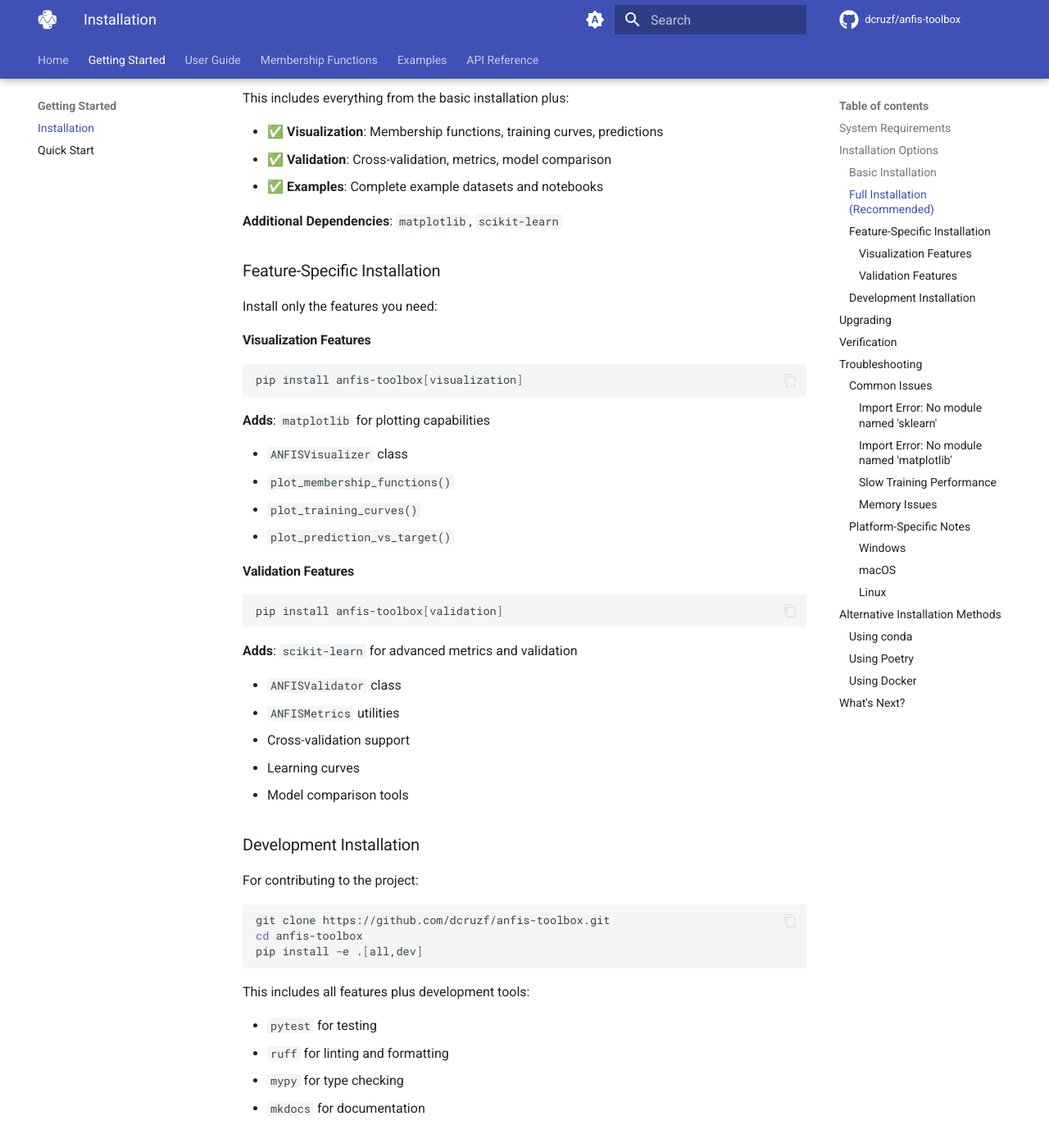
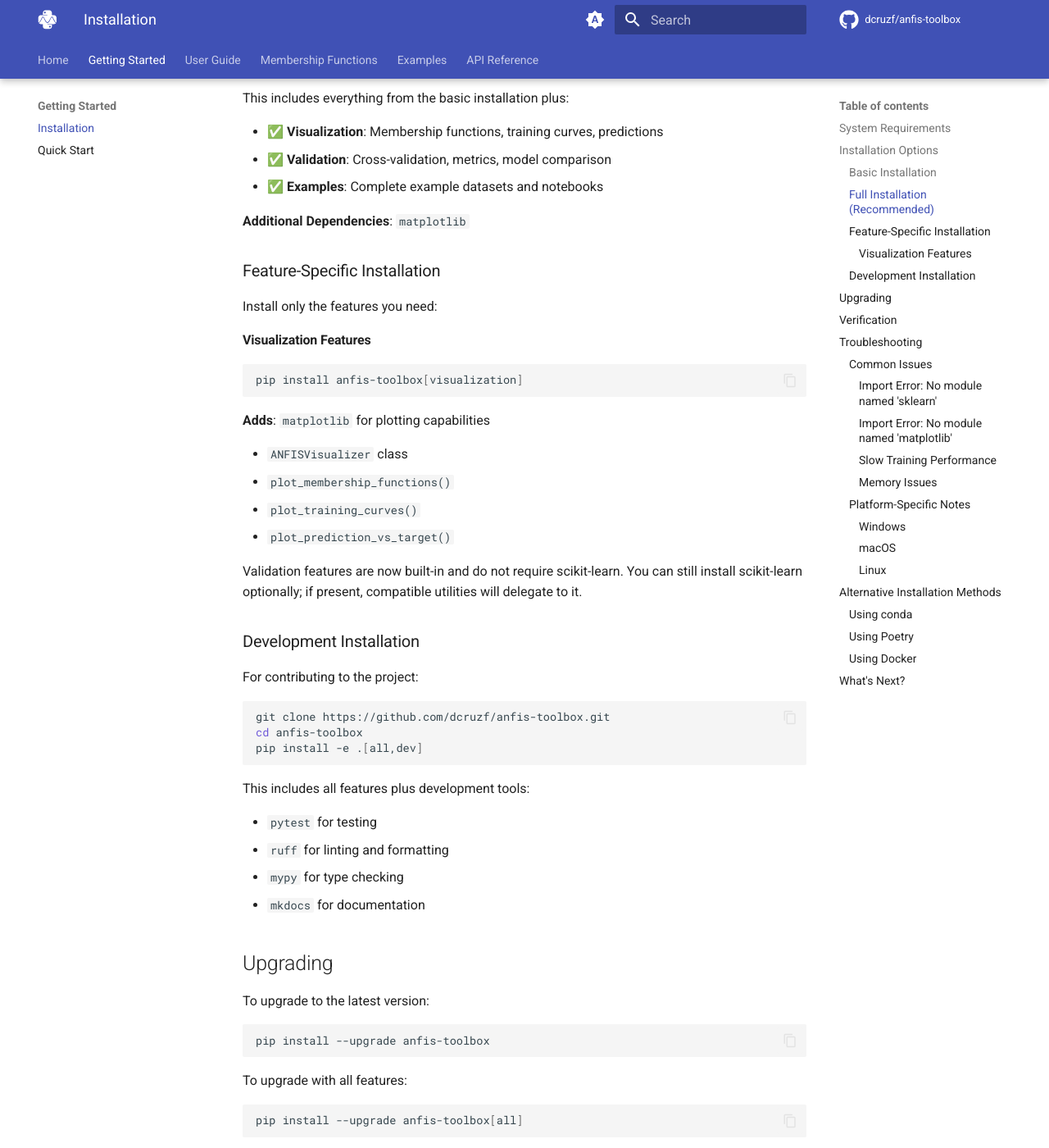
Before and after one commit to dcruzf/anfis-toolbox, an MkDocs documentation site: the page built from docs/getting-started/installation.md, in a window 1280 px wide and 1400 px high, scrolled down 1043 px. Shown: the whole window at 82% size. Built offline with MkDocs 1.6.1 and Material for MkDocs 9.7.7, drawn with Linux system fonts in a browser that asks for light colours; comment, search, counter and statistics services are not loaded; the version menu is left out; some of the changed text lies outside the part shown.

Commit message:
docs: enhance docs

````diff
--- a/docs/getting-started/installation.md
+++ b/docs/getting-started/installation.md
@@ -62,19 +62,7 @@
 - `plot_training_curves()`
 - `plot_prediction_vs_target()`
 
-#### Validation Features
-
-```bash
-pip install anfis-toolbox[validation]
-```
-
-**Adds**: `scikit-learn` for advanced metrics and validation
-
-- `ANFISValidator` class
-- `ANFISMetrics` utilities
-- Cross-validation support
-- Learning curves
-- Model comparison tools
+Validation features are now built-in and do not require scikit-learn. You can still install scikit-learn optionally; if present, compatible utilities will delegate to it.
 
 ### Development Installation
 
@@ -141,11 +129,9 @@
 
 #### Import Error: No module named 'sklearn'
 
-If you get this error when using validation features:
+Validation no longer requires scikit-learn. If you want to use scikit-learn alongside, install it with:
 
 ```bash
-pip install anfis-toolbox[validation]
-# or
 pip install scikit-learn
 ```
 
````
Also changed, not shown: other parts of docs/getting-started/installation.md (+3 -3 lines), docs/getting-started/quickstart.md (+1 -1 lines), docs/index.md (+3 -4 lines), 1 other file.
